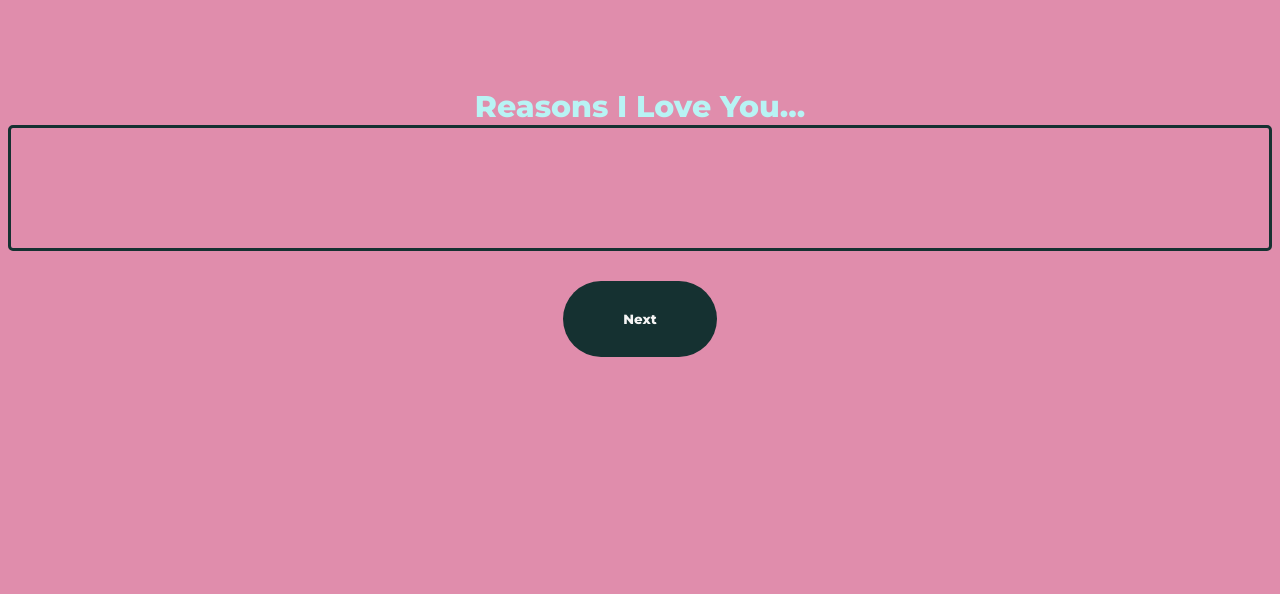
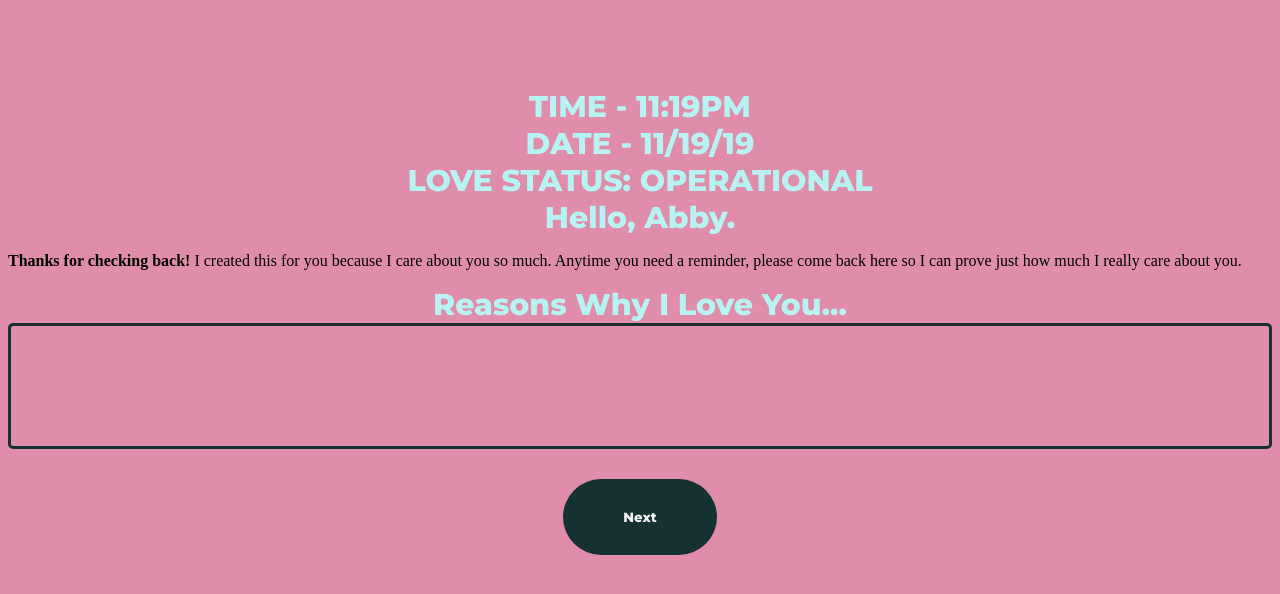
Before and after one commit to expandyourmind/expandyourmind.github.io, a plain HTML site: page index.html in a window 1280 px wide. Drawn offline with Linux system fonts and the light colour scheme.

Commit message:
Update index.html

```diff
--- a/index.html
+++ b/index.html
@@ -8,19 +8,32 @@
     <link rel="preconnect" href="https://fonts.googleapis.com">
     <link rel="preconnect" href="https://fonts.gstatic.com" crossorigin>
     <link href="https://fonts.googleapis.com/css2?family=Dosis:wght@200&family=Montserrat:wght@800&display=swap" rel="stylesheet">
+    <link href="https://fonts.googleapis.com/css2?family=Inconsolata:wght@300&display=swap" rel="stylesheet">
+    <link href="https://fonts.googleapis.com/css2?family=Raleway&display=swap" rel="stylesheet">
 	</head>
 	<body>
+    <!---------------------------------------------->
+    <header>
+      <h1 id='title'>TIME - 11:19PM</h1>
+      <h1 id='title2'>DATE - 11/19/19</h1>
+      <h1 id='title3'>LOVE STATUS: OPERATIONAL</h1>
+    </header>
+    <main>
+    <div class='card'>
+      <h1 class='hello'>Hello, Abby.</h1>
+      <p><strong>Thanks for checking back!</strong> I created this for you because I care about you so much. Anytime you need a reminder, please come back here so I can prove just how much I really care about you.</p>
+    </div>
+    <div class='card'>
       <section class="reasonsILoveYou">
-			<h1>Reasons I Love You...</h1>
-
+		  	<h1>Reasons Why I Love You...</h1>
 		    <div id="quoteDisplay">
-
+          <!-- THIS IS THE DISPLAY FOR THE LOVE REASONS -->
         </div>
-
         <div class="center-button">
 		  	<button onclick="newQuote()">Next</button>
 		    </div>
       </section>
-
+    </div>
+  </main>
 	</body>
 </html>
```
Lines whose indentation alone changed are shown as unchanged.
